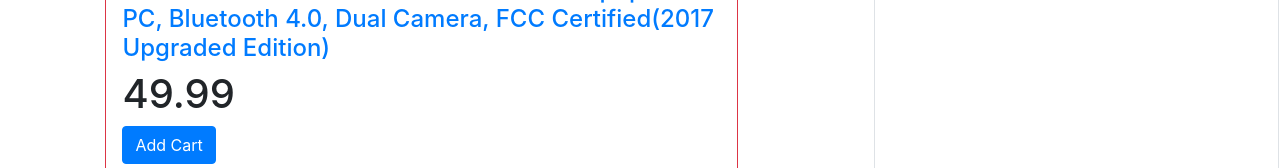
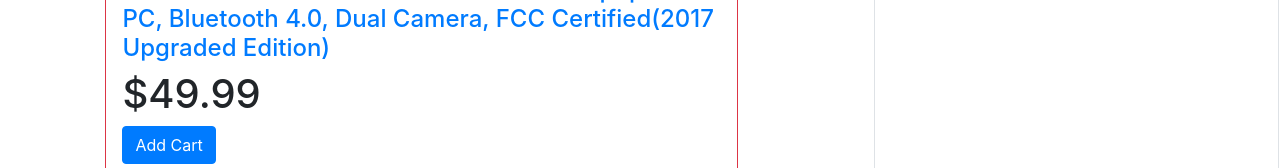
Before and after one commit to yeasin-hossain/ema-jhon, a React (Create React App) app: page / in a window 1280 px wide. Shown: the part 435-603 px from the top of the page. Built offline with nearby package versions, Linux system fonts and the light colour scheme.

Commit message:
add dollar sign

```diff
--- a/src/Components/Shop/Cart/CartItem.js
+++ b/src/Components/Shop/Cart/CartItem.js
@@ -9,7 +9,7 @@ const CartItem = ({ item, cart }) => {
 			<Link to={`/product/${key}`}>
 				<p>{name}</p>
 			</Link>
-			<h4>{price}</h4>
+			<h4>${price}</h4>
 			<h4>Quantity:- {quantity}</h4>
 			<div className="d-flex">
 				<button
--- a/src/Components/Shop/Product/Product.js
+++ b/src/Components/Shop/Product/Product.js
@@ -10,7 +10,7 @@ const Product = ({ product, cart }) => {
 			<Link to={`/product/${key}`}>
 				<h4>{name}</h4>
 			</Link>
-			<h1>{price}</h1>
+			<h1>${price}</h1>
 			<button className="btn btn-primary" onClick={() => addToCart(product)}>
 				Add Cart
 			</button>
--- a/src/Components/Shop/Product/ProductInfo.js
+++ b/src/Components/Shop/Product/ProductInfo.js
@@ -15,7 +15,7 @@ const ProductInfo = () => {
 	return (
 		<div>
 			<h5>{singleProduct.name}</h5>
-			<p>{singleProduct.price}</p>
+			<p>$ {singleProduct.price}</p>
 			<button onClick={() => addToCart(singleProduct)} className="btn btn-info">
 				Add To Cart
 			</button>
```
